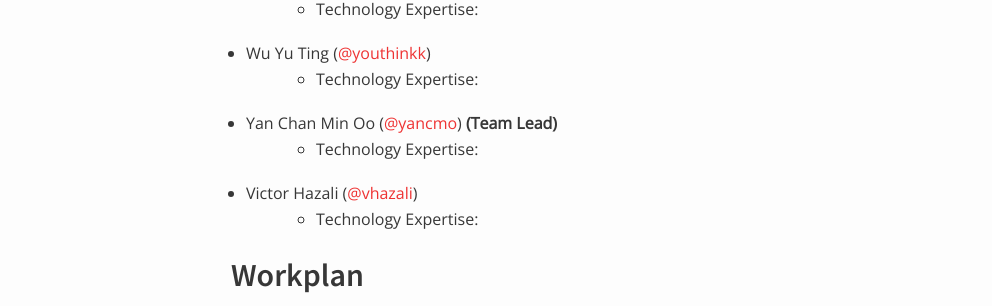
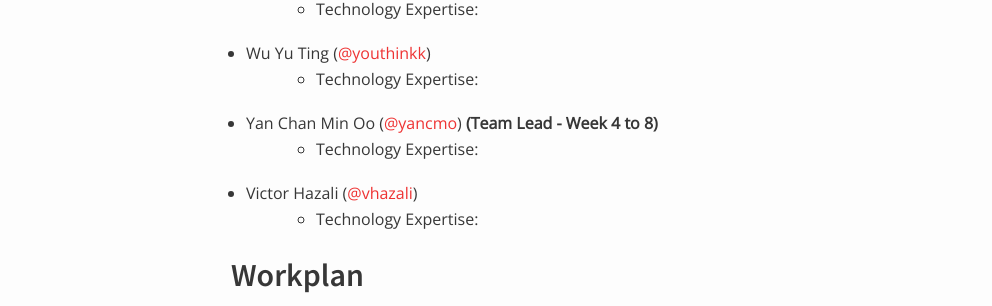
Before and after one commit to nus-oss/cs3281-AY1516S2-website, a Jekyll site: the page built from teams/powerpointlabs.md, in a window 1280 px wide. Shown: the part 303-609 px from the top of the page, without its empty margins (139-1131 px from the left). Built offline with Jekyll 4.4.1, drawn with Linux system fonts in a browser that asks for light colours.

Commit message:
Update powerpointlabs.md

```diff
--- a/teams/powerpointlabs.md
+++ b/teams/powerpointlabs.md
@@ -10,7 +10,7 @@ permalink: /teams/powerpointlabs/
    - Technology Expertise:
  - Wu Yu Ting ([@youthinkk](http://blog.nus.edu.sg/cs3281youthinkk/))
    - Technology Expertise:
- - Yan Chan Min Oo ([@yancmo](https://yancmo.wordpress.com/)) **(Team Lead)**
+ - Yan Chan Min Oo ([@yancmo](https://yancmo.wordpress.com/)) **(Team Lead - Week 4 to 8)**
    - Technology Expertise:
  - Victor Hazali ([@vhazali](https://blog.nus.edu.sg/victorhz3281/))
    - Technology Expertise:
```
